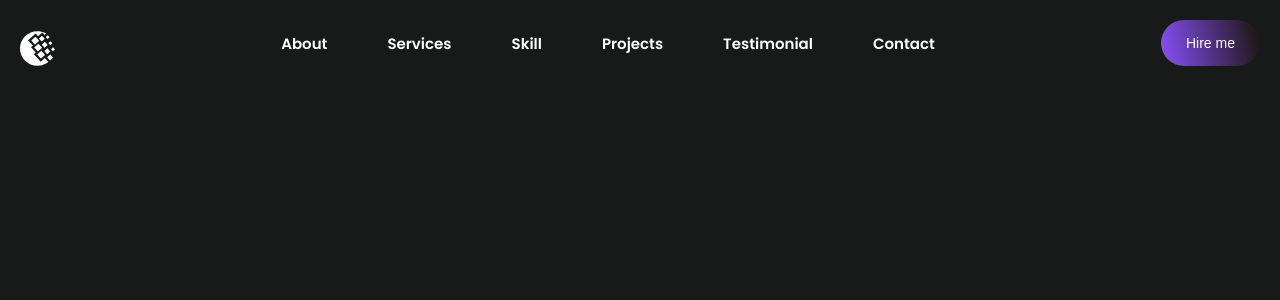
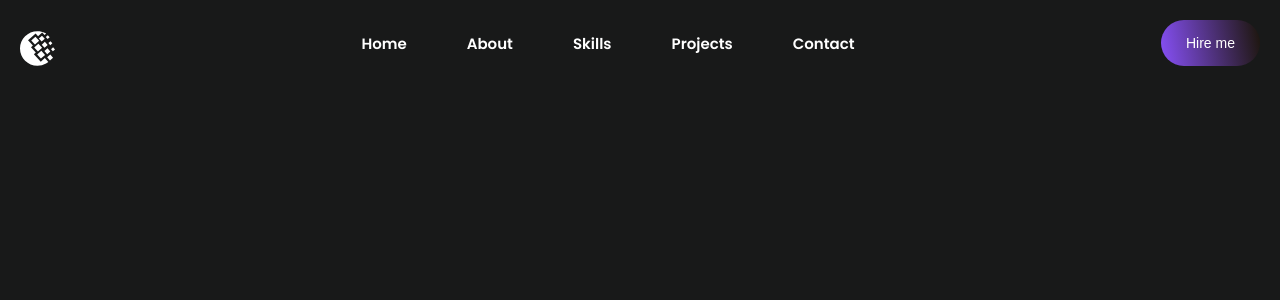
Before and after one commit to ruwinikularathne/My-Portfolio, a React (Create React App) app: page / in a window 1280 px wide. Shown: the top 300 px of the page. Built offline with nearby package versions, Linux system fonts and the light colour scheme.

Commit message:
navbar finalized

```diff
--- a/src/data.js
+++ b/src/data.js
@@ -8,11 +8,10 @@ import { TbBrandReactNative } from "react-icons/tb";
 import { SiAdobexd } from "react-icons/si";
 
 export const menu = [
+    {name:"Home"},
     {name:"About"},
-    {name:"Services"},
-    {name:"Skill"},
+    {name:"Skills"},
     {name:"Projects"},
-    {name:"Testimonial"},
     {name:"Contact"},
 ]
 
```
